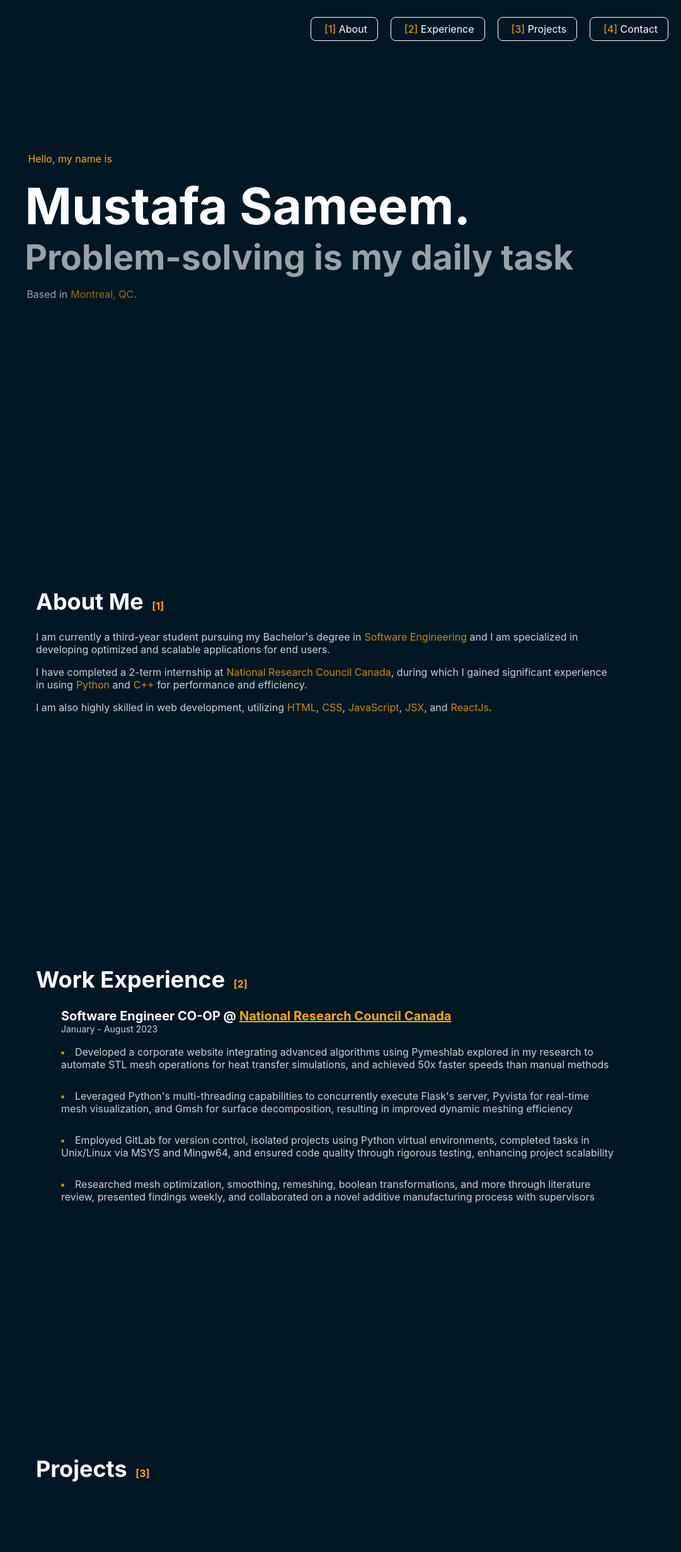
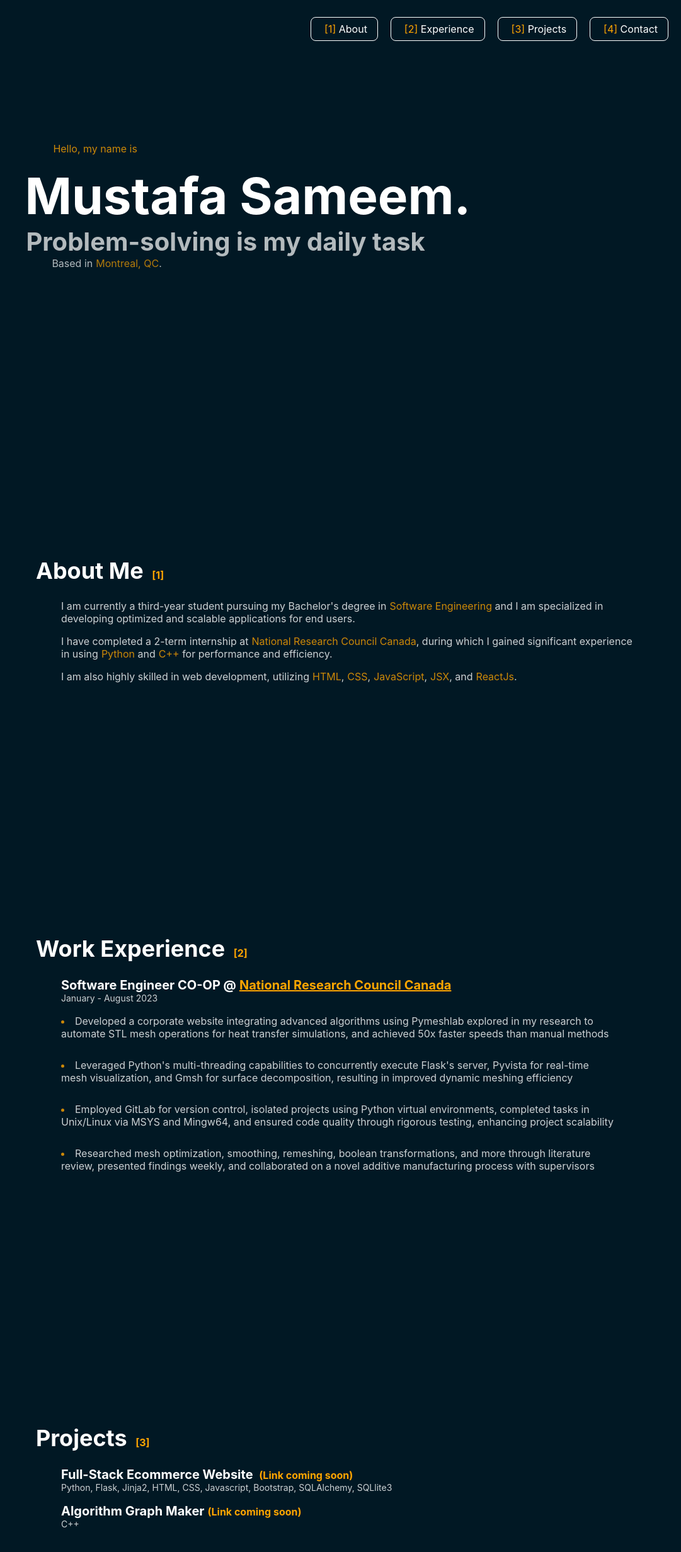
Before and after one commit to MustafaSameem/Personal_Website, a React (Create React App) app: page / in a window 1280 px wide. Shown: the top 2464 px of the page at 63% size, without its empty margins (199-1280 px from the left). Built offline with nearby package versions, Linux system fonts and the light colour scheme.

Commit message:
added projects

```diff
--- a/src/components/Experience.css
+++ b/src/components/Experience.css
@@ -11,16 +11,16 @@ h2 {
   margin-bottom: 0;
 }
 
-.place {
-  color: orange;
-  font-size: 20px
-}
-
-.date {
+p {
   padding-left: 40px;
   margin-top: 0;
   font-size: 14px;
   opacity: 0.8;
+}
+
+.place {
+  color: orange;
+  font-size: 20px
 }
 
 .experience ul {
--- a/src/components/Header.css
+++ b/src/components/Header.css
@@ -55,13 +55,14 @@ body {
 }
 
 .intro .smaller-text {
-  font-size: 55px;
-  opacity: 0.6;
+  font-size: 40px;
+  opacity: 0.7;
+  margin-left: 2px;
 }
 
 .intro .white-text {
   color: white;
-  opacity: 0.6;
+  opacity: 0.7;
   margin-left: 3px;
 }
 
--- a/src/components/Projects.css
+++ b/src/components/Projects.css
@@ -4,3 +4,20 @@
     font-size: 18px;
     color: white;
   }
+
+  h2 {
+    padding-left: 40px;
+    font-size: 20px;
+    margin-bottom: 0;
+  }
+
+  p {
+    padding-left: 40px;
+    margin-top: 0;
+    font-size: 14px;
+    opacity: 0.8;
+  }
+
+  span {
+    color: orange;
+  }
--- a/src/components/Projects.js
+++ b/src/components/Projects.js
@@ -5,6 +5,11 @@ function Projects() {
     return (
       <div className="projects">
         <h1 id="projects">Projects <span>[3]</span></h1>
+        <h2>Full-Stack Ecommerce Website <span>(Link coming soon)</span></h2>
+        <p>Python, Flask, Jinja2, HTML, CSS, Javascript, Bootstrap, SQLAlchemy, SQLlite3</p>
+
+        <h2>Algorithm Graph Maker<span>(Link coming soon)</span></h2>
+        <p>C++</p>
       </div>
     );
   }
```
